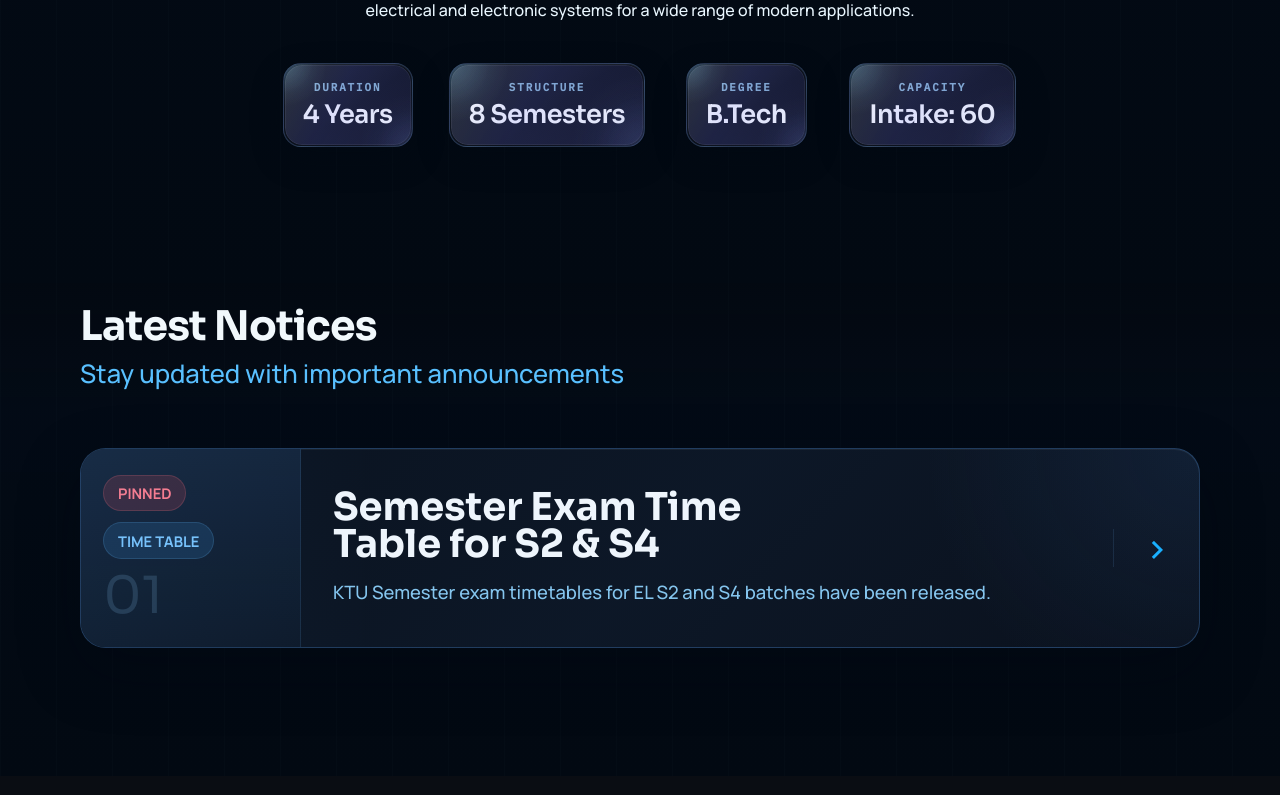
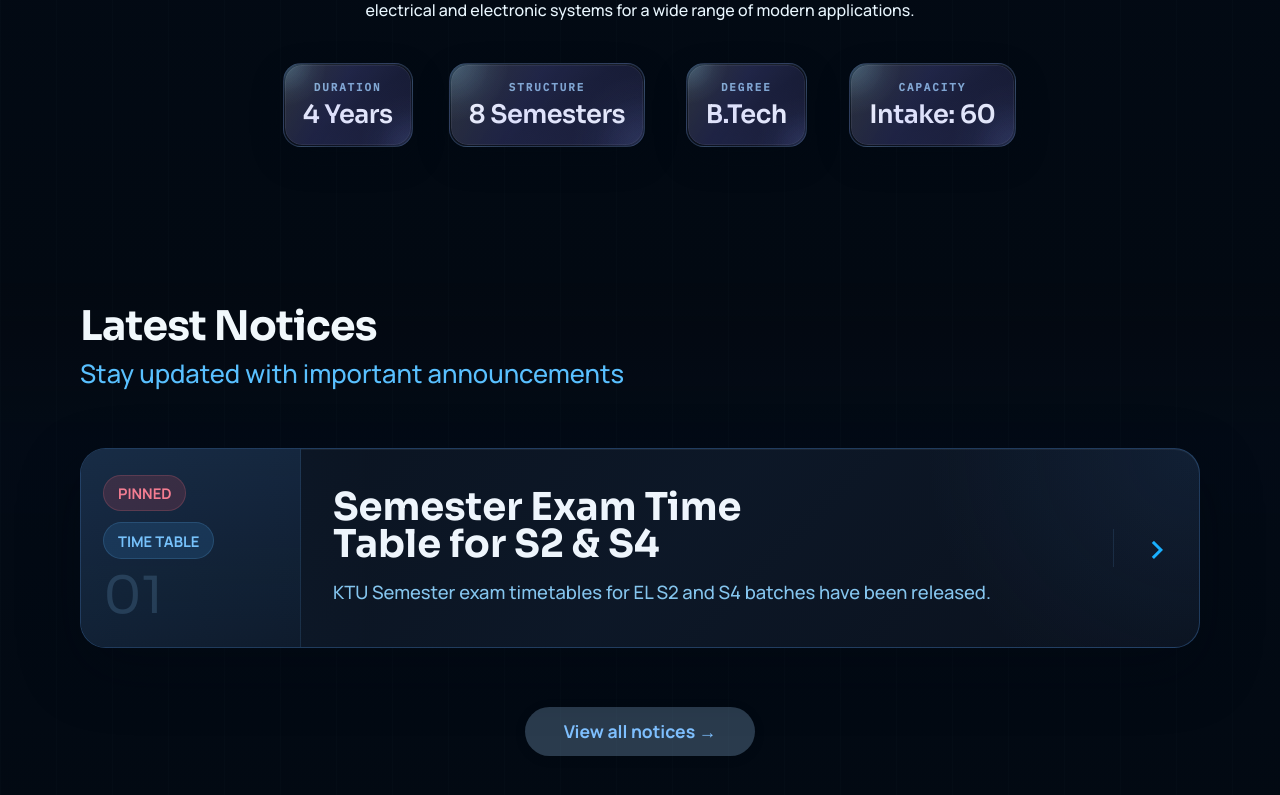
Before and after one commit to rohankishore/elweb, a React (Vite) app: page / in a window 1280 px wide. Shown: the part 3284-4079 px from the top of the page. Built offline with nearby package versions, Linux system fonts and the light colour scheme.

Commit message:
make notices page

```diff
--- a/src/App.jsx
+++ b/src/App.jsx
@@ -243,6 +243,11 @@ function App() {
   }, [])
 
   return (
+    <Router>
+      <Routes>
+        <Route
+          path="/"
+          element={
             <>
               <div className="site-nav">
                 <GooeyNav
@@ -287,10 +292,7 @@ function App() {
                 <div className="scroll-indicator" ref={scrollHintRef}>
                   <span className="scroll-indicator-mouse" aria-hidden="true" />
                 </div>
-
               </section>
-
-
 
               <MarqueeLinks />
               <section className="content-sections overview-section" id="overview">
@@ -328,7 +330,6 @@ function App() {
                   <p className="notices-subtitle">Stay updated with important announcements</p>
                 </div>
 
-
                 <div className="notices-feature-card">
                   <div className="notices-meta">
                     <span className="notice-tag notice-tag-pinned">Pinned</span>
@@ -342,10 +343,27 @@ function App() {
                   </div>
                   <span className="notice-arrow" aria-hidden="true">›</span>
                 </div>
-
+                <div style={{ marginTop: '1.5rem', textAlign: 'center' }}>
+                  <a href="/notices" style={{
+                    display: 'inline-block',
+                    background: '#2a3b4d',
+                    color: '#7fc0ff',
+                    borderRadius: '2em',
+                    fontWeight: 700,
+                    fontSize: '1.1em',
+                    padding: '0.7em 2.2em',
+                    textDecoration: 'none',
+                    boxShadow: '0 2px 12px 0 rgba(0,0,0,0.10)',
+                    transition: 'background 0.2s',
+                  }}>View all notices &rarr;</a>
+                </div>
               </section>
-      {}
             </>
+          }
+        />
+        <Route path="/notices" element={<NoticesPage />} />
+      </Routes>
+    </Router>
   )
 }
 
```
Lines whose indentation alone changed are shown as unchanged.
